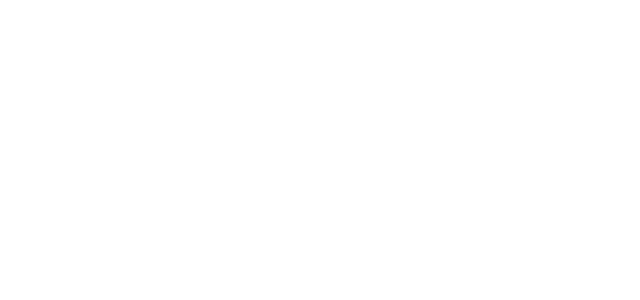
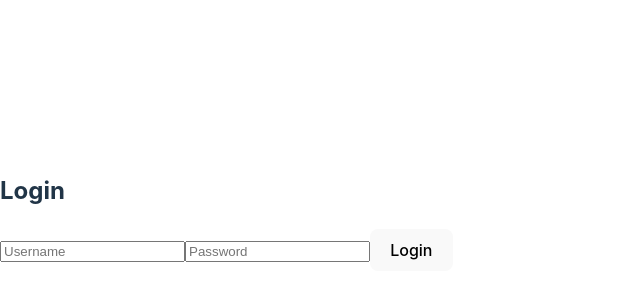
Before and after one commit to hantaray/report, a React (Vite) app in the folder frontend/: page / in a window 1280 px wide. Before the commit this address had no page. Shown: the part 188-488 px from the top of the page, without its empty margins (0-640 px from the left). Built offline with nearby package versions, Linux system fonts and the light colour scheme.

Commit message:
Update route

```diff
--- a/frontend/src/App.tsx
+++ b/frontend/src/App.tsx
@@ -9,6 +9,7 @@
     <Router>
       <div className="App">
         <Routes>
+          <Route path="/" element={<Login />} />
           <Route path="/register" element={<Register />} />
           <Route path="/login" element={<Login />} />
           <Route path="/report" element={<Report />} />
```
Also changed, not shown: frontend/src/main.tsx (+5 -5 lines).
